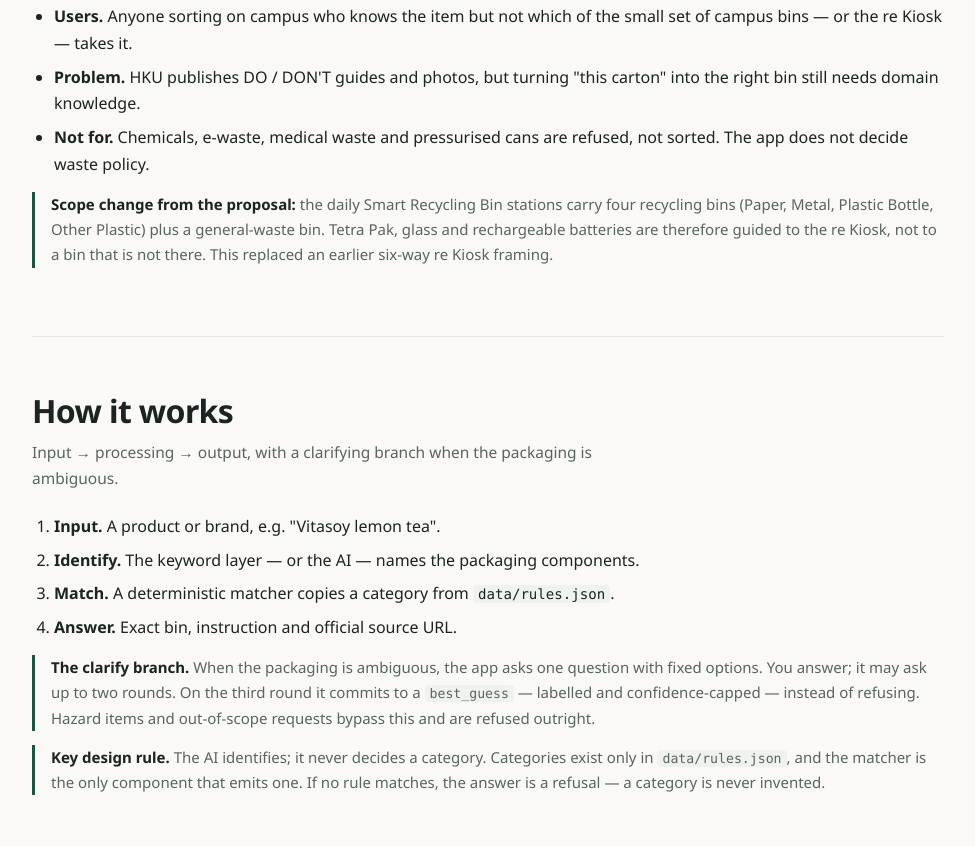
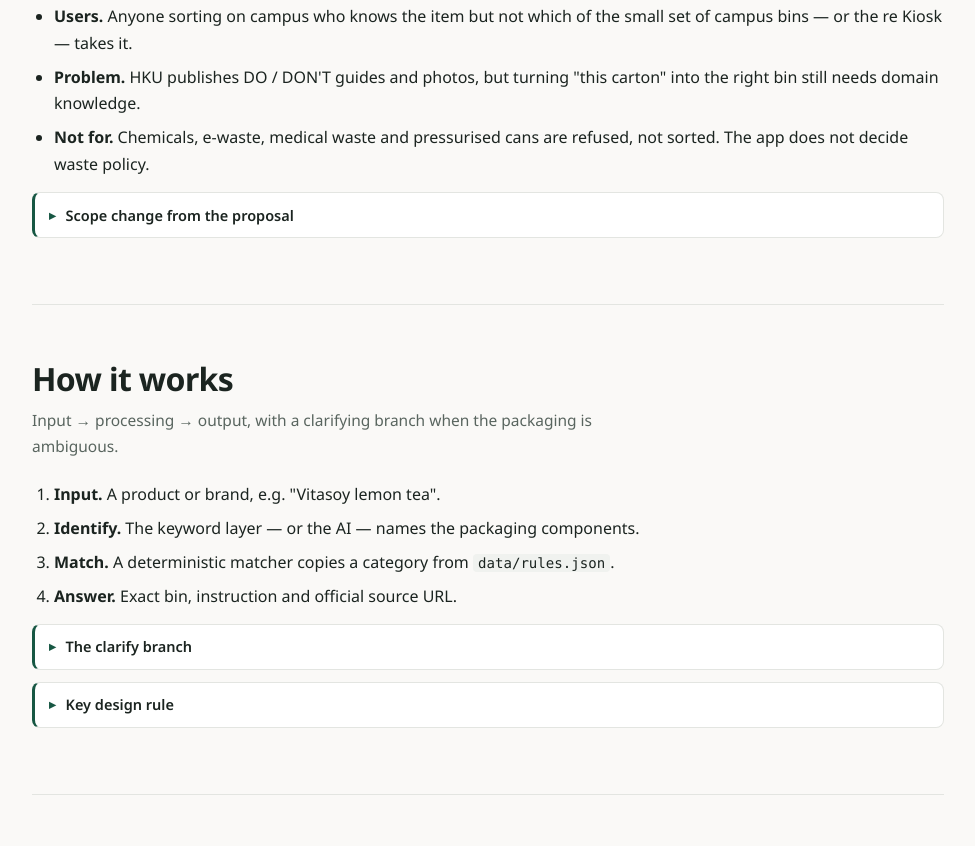
Before and after one commit to Richard-ZJC/AILT9019-gp38-site, a plain HTML site: page index.html in a window 1280 px wide. Shown: the part 1035-1881 px from the top of the page, without its empty margins (152-1127 px from the left). Drawn offline with Linux system fonts and the light colour scheme.

Commit message:
design: collapse explanatory notes into native details

```diff
--- a/index.html
+++ b/index.html
@@ -76,8 +76,18 @@
   main section{padding:40px 0;border-bottom:1px solid var(--line)}
   main section:last-child{border-bottom:none}
   .lead{color:var(--muted);font-size:15px;max-width:68ch;margin:0 0 22px}
-  .callout{border-left:3px solid var(--accent);padding-left:16px;color:var(--muted);font-size:14.5px}
-  .callout b{color:var(--ink)}
+  /* Collapsible explanations — native <details>, no JS */
+  .fold{border:1px solid var(--line);border-left:3px solid var(--accent);border-radius:var(--radius);
+        background:var(--surface);margin:0 0 12px}
+  .fold summary{display:flex;align-items:center;gap:10px;min-height:44px;padding:9px 14px;
+                cursor:pointer;list-style:none;font-weight:600;font-size:14.5px;color:var(--ink)}
+  .fold summary::-webkit-details-marker{display:none}
+  .fold summary::before{content:"▸";color:var(--accent);font-size:13px;line-height:1;
+                        transition:transform .15s ease}
+  .fold[open] summary::before{transform:rotate(90deg)}
+  .fold summary:hover{background:var(--accent-soft)}
+  .fold .fold-body{padding:0 14px 12px 32px;color:var(--muted);font-size:14.5px}
+  .fold .fold-body p{margin:0}
   .flow li b{font-weight:700;color:var(--ink)}
 
   /* Facts — stacked on phones */
@@ -211,7 +221,10 @@
       <li><b>Problem.</b> HKU publishes DO / DON'T guides and photos, but turning "this carton" into the right bin still needs domain knowledge.</li>
       <li><b>Not for.</b> Chemicals, e-waste, medical waste and pressurised cans are refused, not sorted. The app does not decide waste policy.</li>
     </ul>
-    <p class="callout"><b>Scope change from the proposal:</b> the daily Smart Recycling Bin stations carry four recycling bins (Paper, Metal, Plastic Bottle, Other Plastic) plus a general-waste bin. Tetra Pak, glass and rechargeable batteries are therefore guided to the re Kiosk, not to a bin that is not there. This replaced an earlier six-way re Kiosk framing.</p>
+    <details class="fold">
+      <summary>Scope change from the proposal</summary>
+      <div class="fold-body">The daily Smart Recycling Bin stations carry four recycling bins (Paper, Metal, Plastic Bottle, Other Plastic) plus a general-waste bin. Tetra Pak, glass and rechargeable batteries are therefore guided to the re Kiosk, not to a bin that is not there. This replaced an earlier six-way re Kiosk framing.</div>
+    </details>
   </section>
 
   <section id="how">
@@ -223,8 +236,14 @@
       <li><b>Match.</b> A deterministic matcher copies a category from <code class="inline">data/rules.json</code>.</li>
       <li><b>Answer.</b> Exact bin, instruction and official source URL.</li>
     </ol>
-    <p class="callout"><b>The clarify branch.</b> When the packaging is ambiguous, the app asks one question with fixed options. You answer; it may ask up to two rounds. On the third round it commits to a <code class="inline">best_guess</code> — labelled and confidence-capped — instead of refusing. Hazard items and out-of-scope requests bypass this and are refused outright.</p>
-    <p class="callout"><b>Key design rule.</b> The AI identifies; it never decides a category. Categories exist only in <code class="inline">data/rules.json</code>, and the matcher is the only component that emits one. If no rule matches, the answer is a refusal — a category is never invented.</p>
+    <details class="fold">
+      <summary>The clarify branch</summary>
+      <div class="fold-body">When the packaging is ambiguous, the app asks one question with fixed options. You answer; it may ask up to two rounds. On the third round it commits to a <code class="inline">best_guess</code> — labelled and confidence-capped — instead of refusing. Hazard items and out-of-scope requests bypass this and are refused outright.</div>
+    </details>
+    <details class="fold">
+      <summary>Key design rule</summary>
+      <div class="fold-body">The AI identifies; it never decides a category. Categories exist only in <code class="inline">data/rules.json</code>, and the matcher is the only component that emits one. If no rule matches, the answer is a refusal — a category is never invented.</div>
+    </details>
   </section>
 
   <section id="built">
@@ -247,7 +266,10 @@
 cd AILT9019-gp38
 python server.py --mock      # offline demo, no key needed
 # open http://localhost:8000</code></pre>
-    <p>For the live AI path, copy <code class="inline">config.example.json</code> to <code class="inline">config.json</code> and add the group key; <code class="inline">config.json</code> is gitignored. Full setup, API-key options and test commands are in the repository README. On macOS, double-clicking <code class="inline">start.command</code> starts the server and opens the browser.</p>
+    <details class="fold">
+      <summary>Live AI setup &amp; API key</summary>
+      <div class="fold-body">Copy <code class="inline">config.example.json</code> to <code class="inline">config.json</code> and add the group key; <code class="inline">config.json</code> is gitignored. Full setup, API-key options and test commands are in the repository README. On macOS, double-clicking <code class="inline">start.command</code> starts the server and opens the browser.</div>
+    </details>
     <h3>A genuine run (captured 18 Nov 2026)</h3>
     <p>Query <code class="inline">Vitasoy lemon tea</code> returned, from the live service:</p>
     <table>
```
